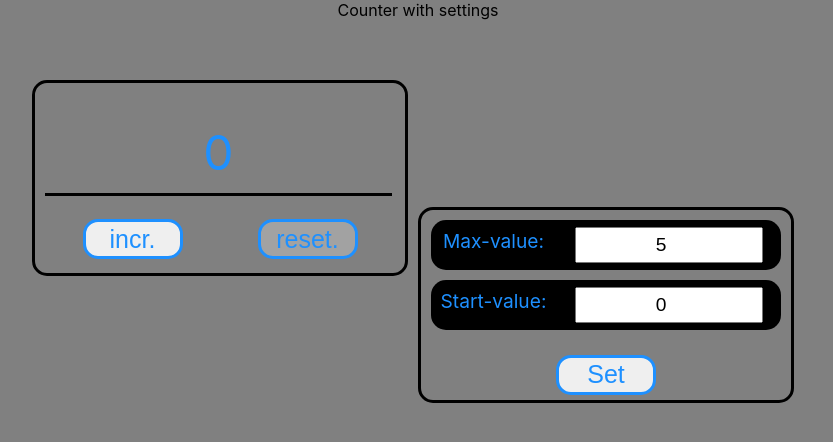
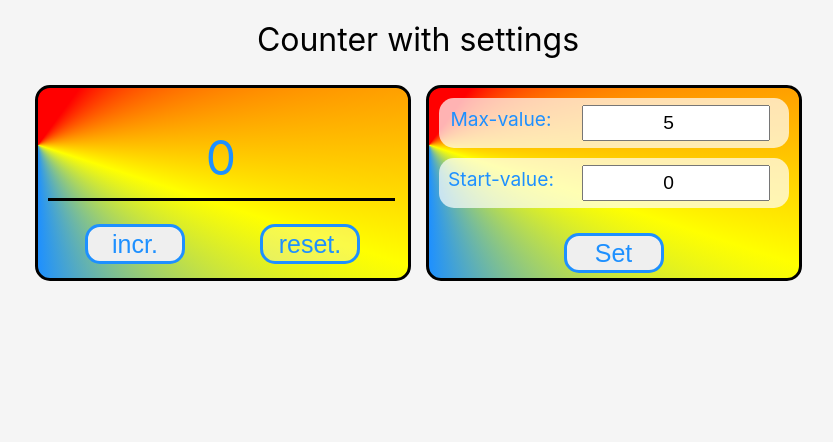
Before and after one commit to Letinarh/counter-work, a React (Create React App) app: page / in a window 1280 px wide. Shown: the top 442 px of the page, without its empty margins (222-1055 px from the left). Built offline with nearby package versions, Linux system fonts and the light colour scheme.

Commit message:
All most done

```diff
--- a/src/App.module.css
+++ b/src/App.module.css
@@ -1,28 +1,43 @@
-.TitlePage{
-    height: 80px;
+.TitlePage {
+
+    padding-top: 20px;
+    height: 50px;
     text-align: center;
+    font-family: -apple-system;
+    font-size: xx-large;
+}
+body{
+    text-align: center;
+    background-color: whitesmoke;
 }
 .container {
-    text-align: center;
+    display: inline-grid;
+    grid-template-columns: 1fr 1fr;
+    padding: 15px;
+    grid-gap: 15px;
 }
+@media screen and (max-width: 800px) {
+    .container {
+        grid-template-columns: 1fr
+    }
+}
+.buttonSettings{
 
+}
 .CounterDiv {
     color: dodgerblue;
     width: 350px;
     height: 170px;
     border: solid black;
     border-radius: 15px;
-    background-color: transparent;
     padding: 10px;
-    display: inline-block;
-    margin-top: 0px;
+    background: conic-gradient(at 0% 30%, red 10%, yellow 30%, #1e90ff 50%);
 }
+
 .SettingsDiv {
-    display: inline-block;
-    padding-left: 10px;
-    padding-right: 10px;
 
 }
+
 .CounterSettings {
     display: grid;
     grid-template-columns: 125px 225px;
@@ -35,10 +50,11 @@
     margin: 0 auto;
     border: solid black;
     border-radius: 15px;
-    background-color: transparent;
     padding: 10px;
+    background: conic-gradient(at 0% 30%, red 10%, yellow 30%, #1e90ff 50%);
 }
-input{
+
+input {
     text-align: center;
     height: 30px;
     width: 180px;
@@ -46,7 +62,7 @@ input{
     font-size: larger;
 }
 
-.inputActive{
+.inputActive {
     color: red;
 }
 
@@ -56,7 +72,7 @@ input{
     grid-area: Max-value;
     border-radius: 15px 0px 0px 15px;
     text-align: center;
-    background-color: black;
+    background-color: rgba(255,255,255,0.7);
 }
 
 .StartValueDiv {
@@ -65,21 +81,21 @@ input{
     grid-area: Start-value;
     border-radius: 15px 0px 0px 15px;
     text-align: center;
-    background-color: black;
+    background-color: rgba(255,255,255,0.7);
 }
 
 .inputMaxValue {
     grid-area: input1;
     border-radius: 0px 15px 15px 0px;
     text-align: center;
-    background-color: black;
+    background-color: rgba(255,255,255,0.7);
 }
 
 .inputStartValue {
     grid-area: input2;
     border-radius: 0px 15px 15px 0px;
     text-align: center;
-    background-color: black;
+    background-color: rgba(255,255,255,0.7);
 }
 
 .SetButtonArea {
@@ -98,11 +114,12 @@ input{
     text-align: center;
 }
 
-.red{
+.red {
     color: red;
     font-size: 2.9rem;
     font-weight: bolder;
 }
+
 .CounterButtonArea {
     display: flex;
     align-items: center;
--- a/src/App.tsx
+++ b/src/App.tsx
@@ -51,7 +51,7 @@ function App() {
             setCountValue("Wrong value")
             SetIncorrectValue(true)
         }else {
-            setCountValue("Press Set")
+            setCountValue('Press "Set"')
             setMaxValueSettings(maxValueSettings)
             setStartValueSettings(startValueSettings)
             SetIncorrectValue(false)
```
